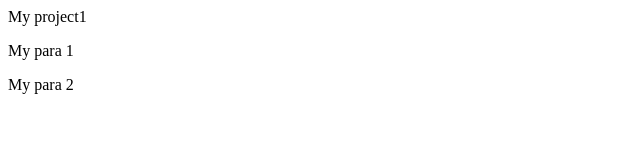
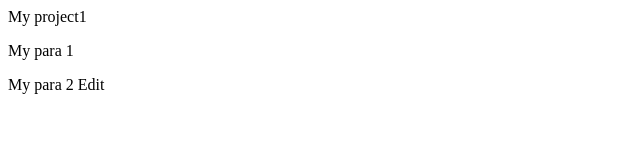
Before and after one commit to jainjeet93/project1, a plain HTML site: page Index.html in a window 1280 px wide. Shown: the full height of the page, 0-640 px from the left. Drawn offline with Linux system fonts and the light colour scheme.

Commit message:
Edited paragraph 2

```diff
--- a/Index.html
+++ b/Index.html
@@ -2,5 +2,5 @@
 <head>My project1</head>
 <body>
 <p>My para 1</p>
-<p>My para 2</p>
+<p>My para 2 Edit</p>
 </body>
```
